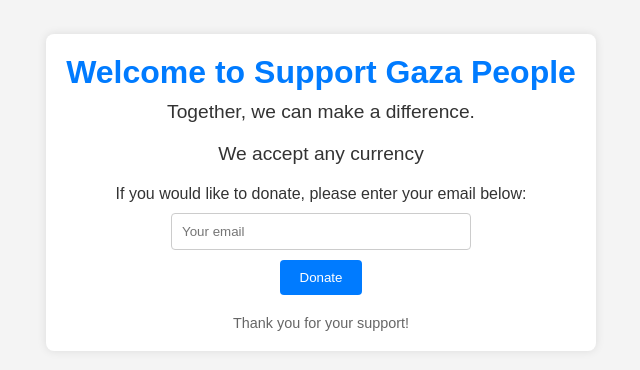
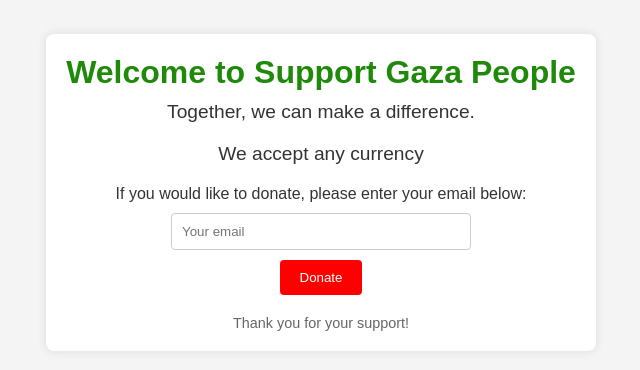
Before and after one commit to AymanQarout02/Support_Gaza_web, a plain HTML site: page index.html in a window 1280 px wide. Shown: the part 208-578 px from the top of the page, without its empty margins (319-959 px from the left). Drawn offline with Linux system fonts and the light colour scheme.

Commit message:
changed colour

```diff
--- a/style.css
+++ b/style.css
@@ -24,7 +24,7 @@ body {
 
 header h1 {
     margin-bottom: 10px;
-    color: #007BFF;
+    color: #1f8a0a;
 }
 
 header p {
@@ -56,14 +56,14 @@ input[type="submit"] {
     padding: 10px 20px;
     border: none;
     border-radius: 4px;
-    background-color: #007BFF;
+    background-color: #ff0000;
     color: #fff;
     cursor: pointer;
     transition: background-color 0.3s ease;
 }
 
 input[type="submit"]:hover {
-    background-color: #0056b3;
+    background-color: #ff0000;
 }
 
 footer p {
```
